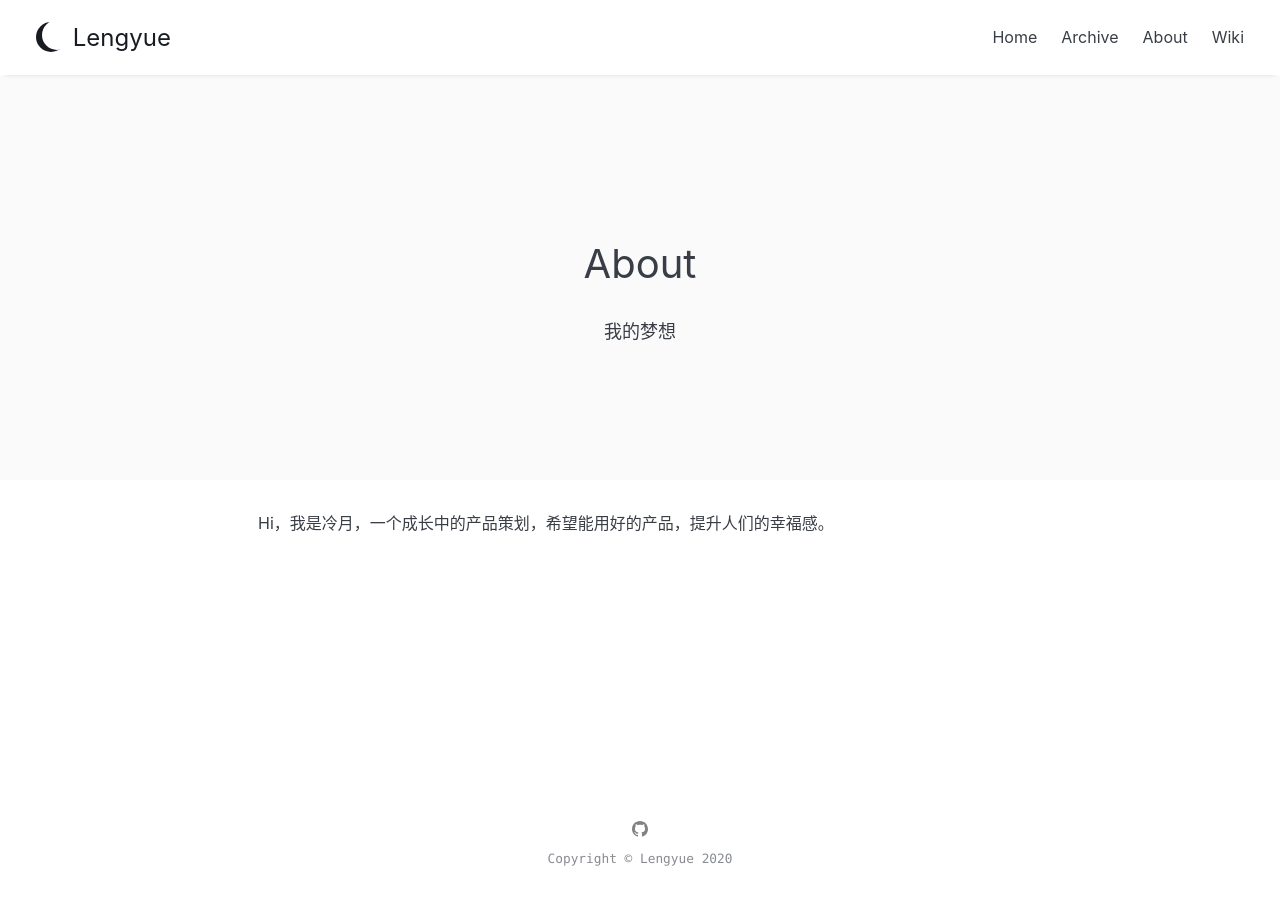
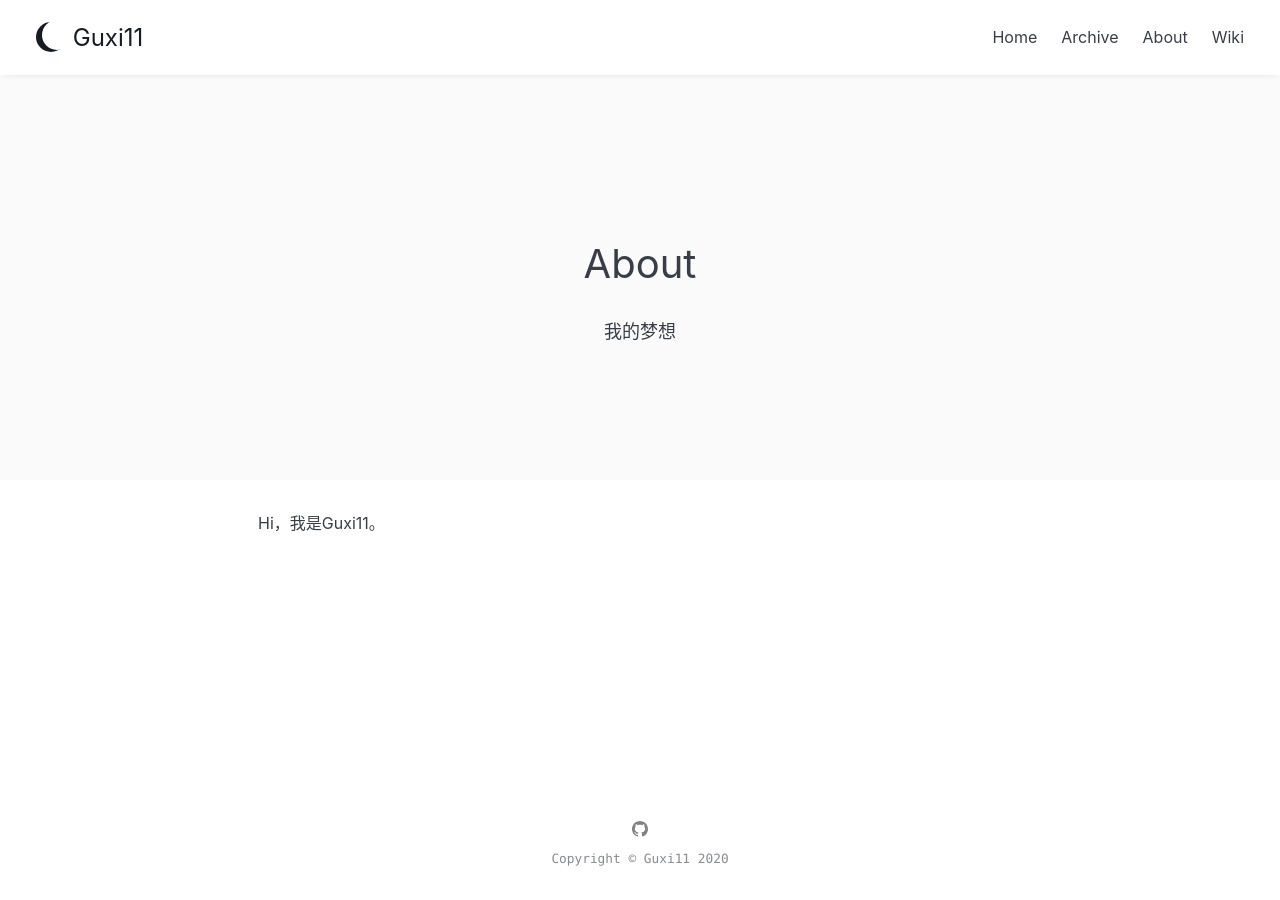
Before and after one commit to guxi11/guxi11.github.io, a Jekyll site: the page built from about.md, in a window 1280 px wide. Built offline with Jekyll 4.4.1, drawn with Linux system fonts in a browser that asks for light colours.

Commit message:
update name

```diff
--- a/_config.yml
+++ b/_config.yml
@@ -1,5 +1,5 @@
 # Site settings
-title: Lengyue
+title: Guxi11
 email: guxi11@isanbel.com
 description: >- # this means to ignore newlines until "baseurl:"
   Blog
--- a/_includes/header.html
+++ b/_includes/header.html
@@ -18,7 +18,7 @@
         {%- endif -%}
       {%- endif -%}
     {%- endfor -%}
-    <a class="page-link" href="http://lengyue.ink/wiki">Wiki</a>
+    <a class="page-link" href="https://guxi11.com/wiki">Wiki</a>
   </nav>
   {%- endif -%}
 </header>
--- a/about.md
+++ b/about.md
@@ -5,4 +5,4 @@ permalink: /about/
 description: 我的梦想
 ---
 
-Hi，我是冷月，一个成长中的产品策划，希望能用好的产品，提升人们的幸福感。
+Hi，我是Guxi11。
```
Also changed, not shown: index.md (+1 -1 lines).
